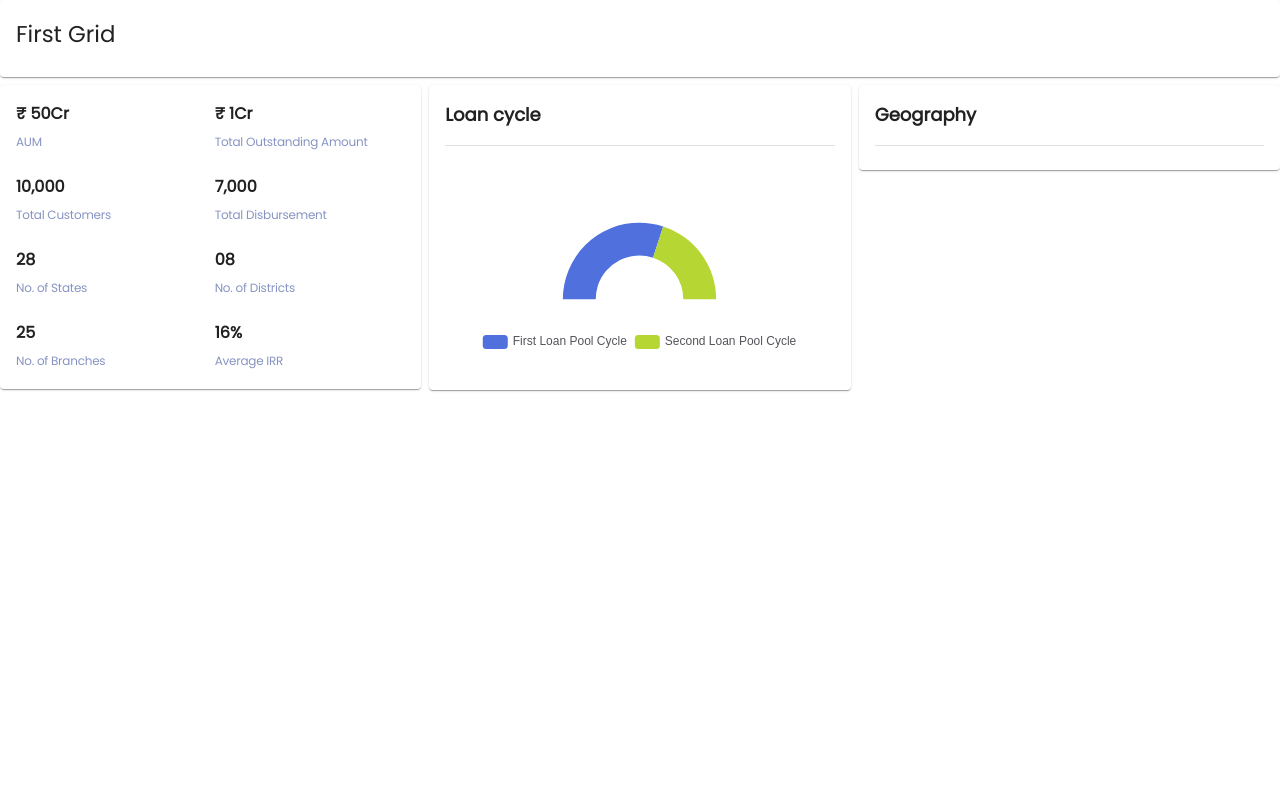
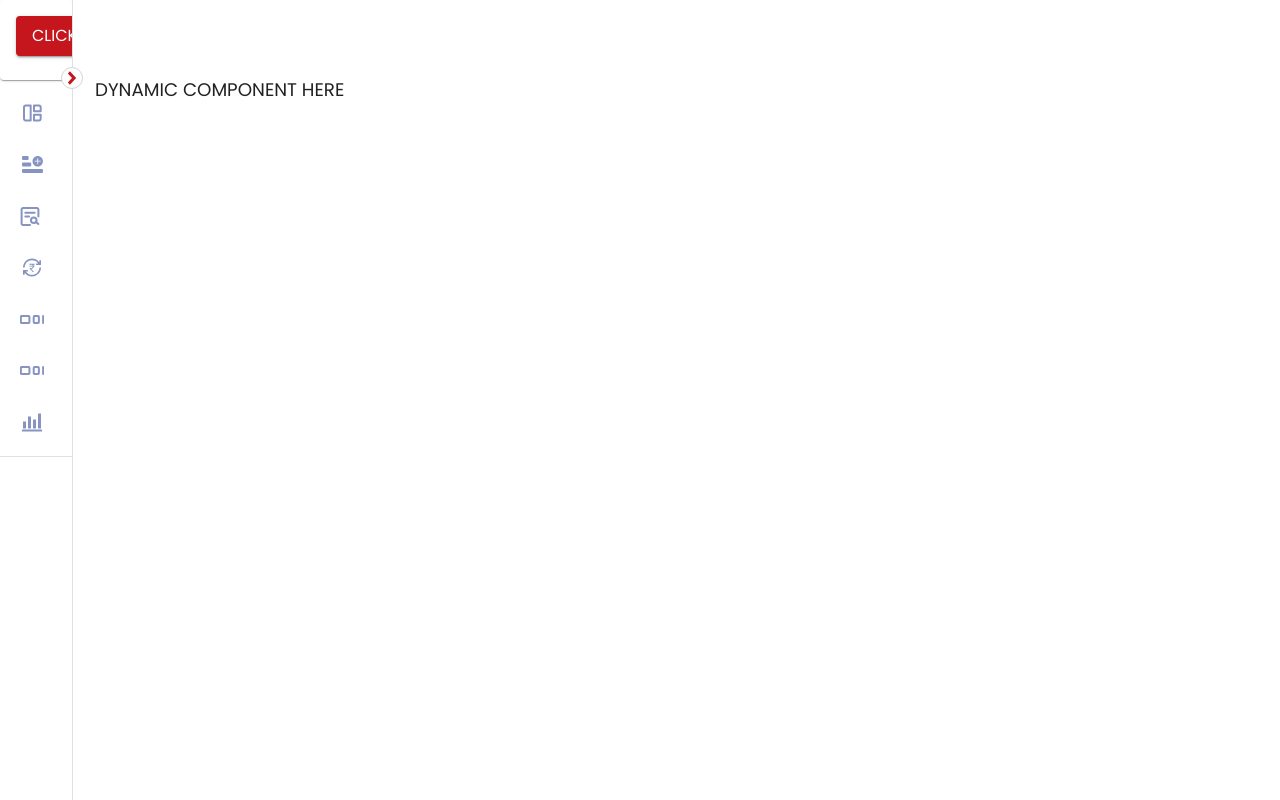
Before and after one commit to Vishnu-NST/CLM-DA-UI, a React (Vite) app: page /dashboard in a window 1280 px wide. Built offline with nearby package versions, Linux system fonts and the light colour scheme; no server answers.

Commit message:
"Routes change"

```diff
--- a/src/routes.jsx
+++ b/src/routes.jsx
@@ -8,7 +8,7 @@ import CreatePasswordForm from './pages/Auth/CreatePasswordForm';
 import PasswordsetupLinkInfo from './pages/Auth/PasswordsetupLinkInfo';
 import FortgotPasswordForm from './pages/Auth/ForgotPasswordForm';
 import LinkExpiredForm from './pages/Auth/LinkExpiredForm';
-import Dashboard from '@/components/Dashboard';
+import BaseLayout from '@/components/BaseLayout';
 import Stats from '@/pages/Stats/Stats';
 import LoanPoolCreation from '@/pages/LoanPoolCreation/LoanPoolCreation';
 import LoanPoolTimeline from './pages/LoanPoolTimeline/LoanPoolTimeline';
@@ -48,7 +48,7 @@ export const routes = [
 		path: '/dashboard/*',
 		element: (
 			<Suspense>
-				<Dashboard />
+				<BaseLayout />
 			</Suspense>
 		),
 		errorElement: <ErrorPage />,
```
